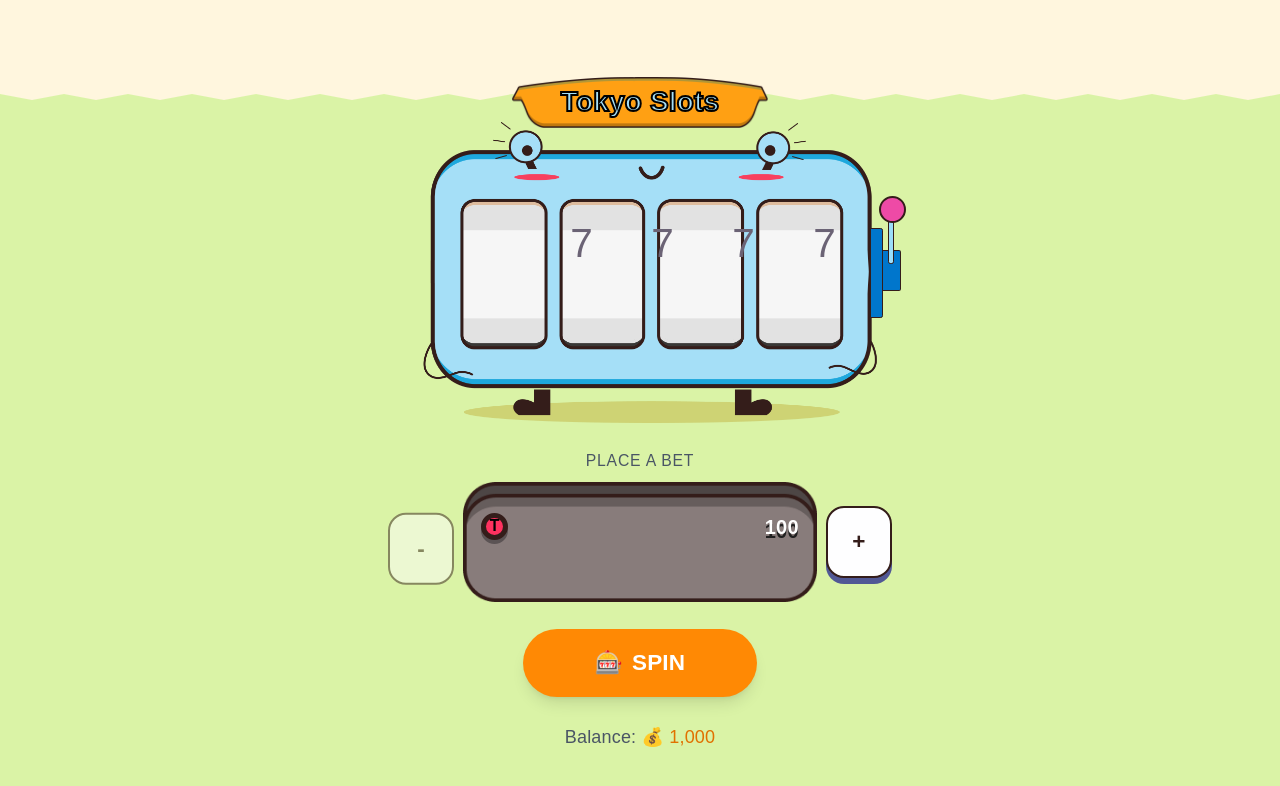
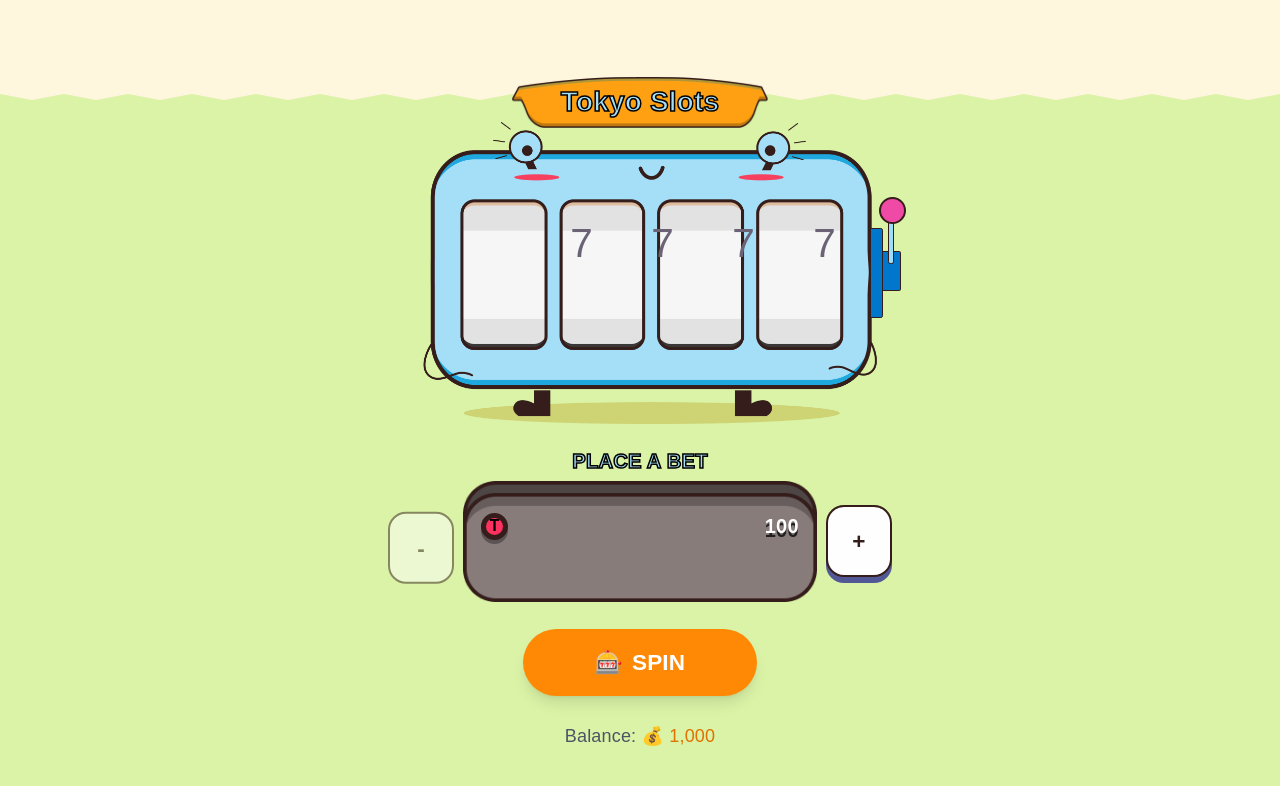
Before and after one commit to Andrii-Yanchuk/Tokyo-slots, a React (Vite) app: page / in a window 1280 px wide. Shown: the top 786 px of the page. Built offline with nearby package versions, Linux system fonts and the light colour scheme; a web font is replaced by a local one.

Commit message:
style: updated font

```diff
--- a/src/App.css
+++ b/src/App.css
@@ -57,10 +57,9 @@
 
 .text {
   font-weight: 800;
-  font-size: 28px;
   line-height: 106%;
   letter-spacing: 3.5%;
   width: 172px;
   color: #a5dff7;
-  -webkit-text-stroke: 2px black;
+  -webkit-text-stroke: 1.5px black;
 }
--- a/src/App.tsx
+++ b/src/App.tsx
@@ -31,7 +31,7 @@ function App() {
           alt="label"
           className="w-57 h-11.5 relative"
         />
-        <p className="absolute top-1/2 left-1/2 -translate-x-1/2 -translate-y-1/2 text">
+        <p className="absolute top-1/2 left-1/2 -translate-x-1/2 -translate-y-1/2 text text-[28px]">
           Tokyo Slots
         </p>
       </div>
--- a/src/components/BetControls.tsx
+++ b/src/components/BetControls.tsx
@@ -11,9 +11,7 @@ export function BetControls(props: BetControlsProps) {
 
   return (
     <div className="flex flex-col items-center gap-2">
-      <span className="text-gray-600 text-sm font-medium tracking-wider">
-        PLACE A BET
-      </span>
+      <span className="text text-lg">PLACE A BET</span>
       <div className="flex items-center gap-2">
         <button
           onClick={decrementBet}
```
